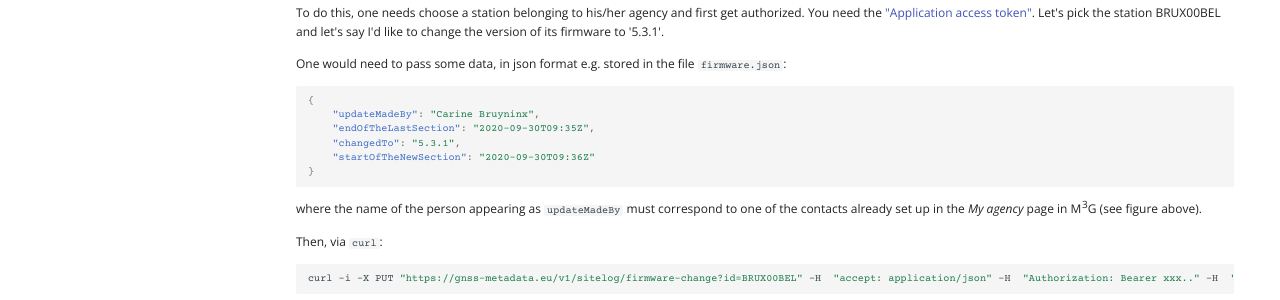
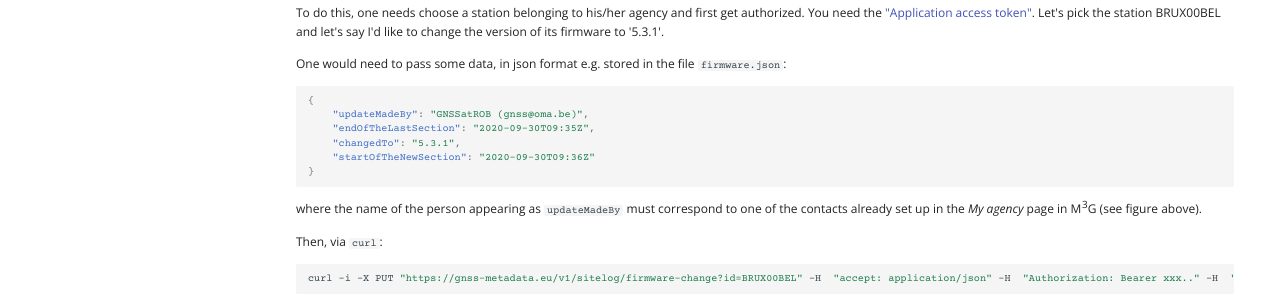
Before and after one commit to m3g-rob/doc4m3g, an MkDocs documentation site: the page built from docs/curl_upload.md, in a window 1280 px wide and 1252 px high. Shown: the part 496-796 px from the top of the window. Built offline with MkDocs 1.6.1 and Material for MkDocs 9.7.7, drawn with Linux system fonts in a browser that asks for light colours.

Commit message:
Fixed info

````diff
--- a/docs/curl_upload.md
+++ b/docs/curl_upload.md
@@ -16,7 +16,7 @@ One would need to pass some data, in json format e.g. stored in the file `firmwa
 
 ```JSON
 {
-    "updateMadeBy": "Carine Bruyninx",
+    "updateMadeBy": "GNSSatROB (gnss@oma.be)",
     "endOfTheLastSection": "2020-09-30T09:35Z",
     "changedTo": "5.3.1",
     "startOfTheNewSection": "2020-09-30T09:36Z"
````
Also changed, not shown: docs/python.md (+1 -1 lines).
